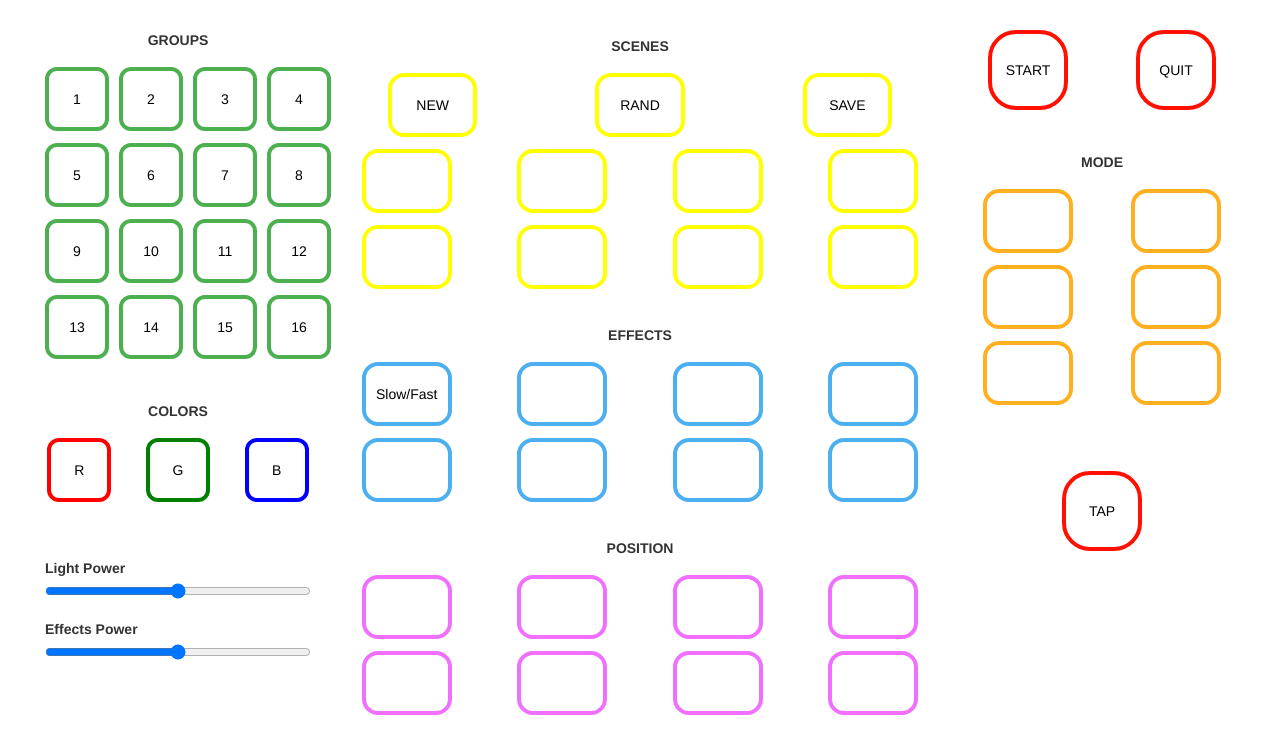
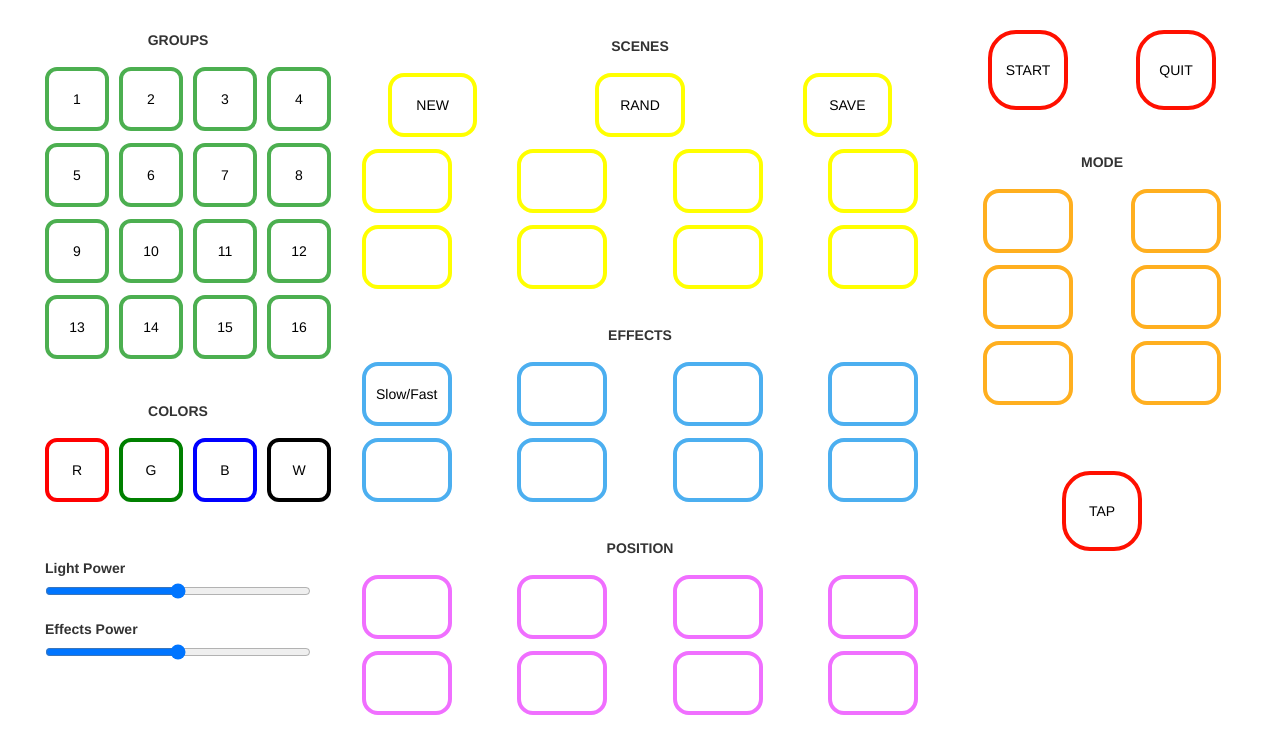
Before and after one commit to derwesx/light-creator, a Django app: page / in a window 1280 px wide. Shown: the top 754 px of the page. Run offline with Django 4.2, Linux system fonts and the light colour scheme; some libraries are stand-ins or nearby versions.

Commit message:
Created color buttons

```diff
--- a/templates/index.html
+++ b/templates/index.html
@@ -111,16 +111,20 @@
                 </div>
 
                 <div class="row" style="padding: 6px 6px 50px;">
-                    <div class="col-md-4" style="text-align: center">
-                        <input id="groupR" class="group-btn" style="border-color: red" type="button">
+                    <div class="col-md-3" style="text-align: center">
+                        <input id="colorR" class="group-btn" style="border-color: red" type="button">
                     </div>
 
-                    <div class="col-md-4" style="text-align: center">
-                        <input id="groupG" class="group-btn" style="border-color: green" type="button">
+                    <div class="col-md-3" style="text-align: center">
+                        <input id="colorG" class="group-btn" style="border-color: green" type="button">
                     </div>
 
-                    <div class="col-md-4" style="text-align: center">
-                        <input id="groupB" class="group-btn" style="border-color: blue" type="button">
+                    <div class="col-md-3" style="text-align: center">
+                        <input id="colorB" class="group-btn" style="border-color: blue" type="button">
+                    </div>
+
+                    <div class="col-md-3" style="text-align: center">
+                        <input id="colorW" class="group-btn" style="border-color: black" type="button">
                     </div>
                 </div>
 
--- a/tstdb/static/js/button_manager.js
+++ b/tstdb/static/js/button_manager.js
@@ -109,6 +109,13 @@ function registerGroupButtons() {
     }
 }
 
+function registerColorButtons() {
+    for (let i = 0; i < colorButtonOptions.length; i++) {
+        registerButton(colorButtonOptions[i], colorButtonOptions[i].name, 'color')
+        console.log("Color BTN: " + colorButtonOptions[i].name + " registered")
+    }
+}
+
 function registerNoParamButtons(buttonOptions) {
     for (let i = 0; i < buttonOptions.length; i++) {
         registerButton(buttonOptions[i])
@@ -123,8 +130,8 @@ function registerSliders() {
 
 function registerAllButtons() {
     registerGroupButtons()
+    registerColorButtons()
     registerNoParamButtons(sceneButtonOptions)
-    registerNoParamButtons(colorButtonOptions)
     registerNoParamButtons(systemButtonOptions)
     registerNoParamButtons(modeButtonOptions)
     registerNoParamButtons(effectButtonOptions)
--- a/tstdb/static/js/id_list.js
+++ b/tstdb/static/js/id_list.js
@@ -18,10 +18,11 @@ groupButtonOptions = [
 ]
 
 colorButtonOptions = [
-    {id: 'groupR', name: 'R', isCheckBox: true},
-    {id: 'groupG', name: 'G', isCheckBox: true},
-    {id: 'groupB', name: 'B', isCheckBox: true},
-]
+    {id: 'colorR', name: 'R', isCheckBox: true},
+    {id: 'colorG', name: 'G', isCheckBox: true},
+    {id: 'colorB', name: 'B', isCheckBox: true},
+    {id: 'colorW', name: 'W', isCheckBox: true}
+];
 
 systemButtonOptions = [
     {id: 'start', name: 'START', isCheckBox: false},
```
Also changed, not shown: tstdb/click_processor.py (+12 -0 lines).
